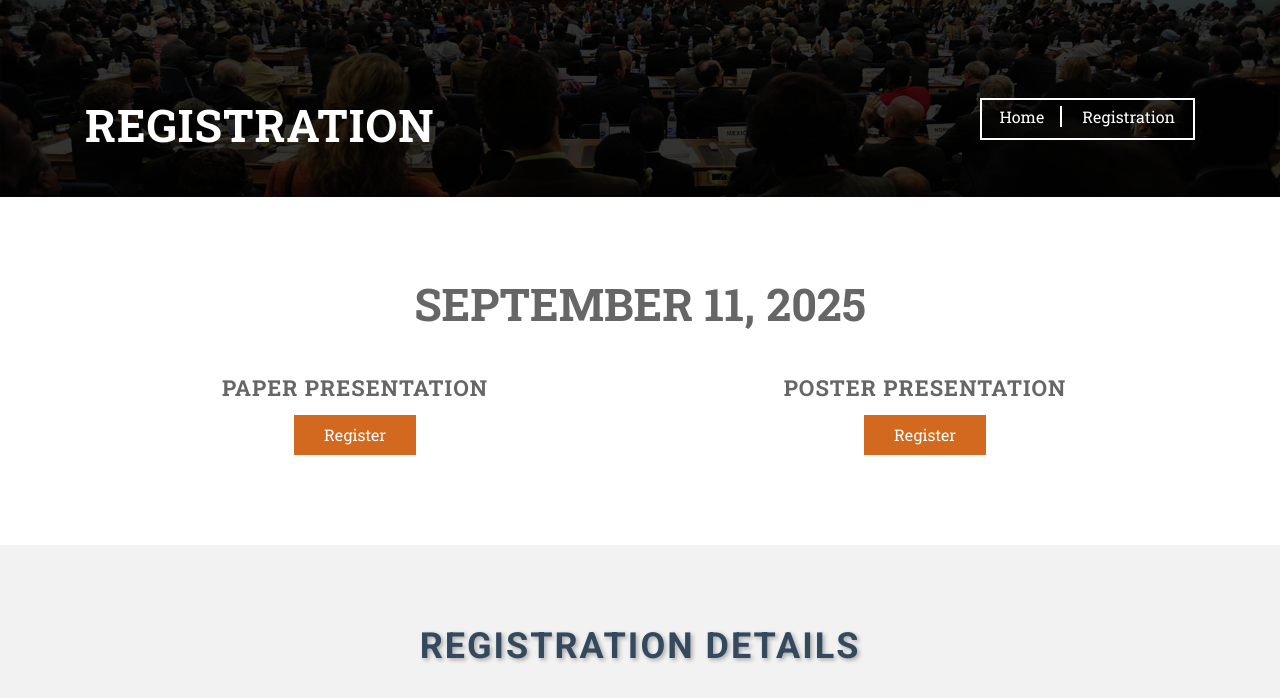
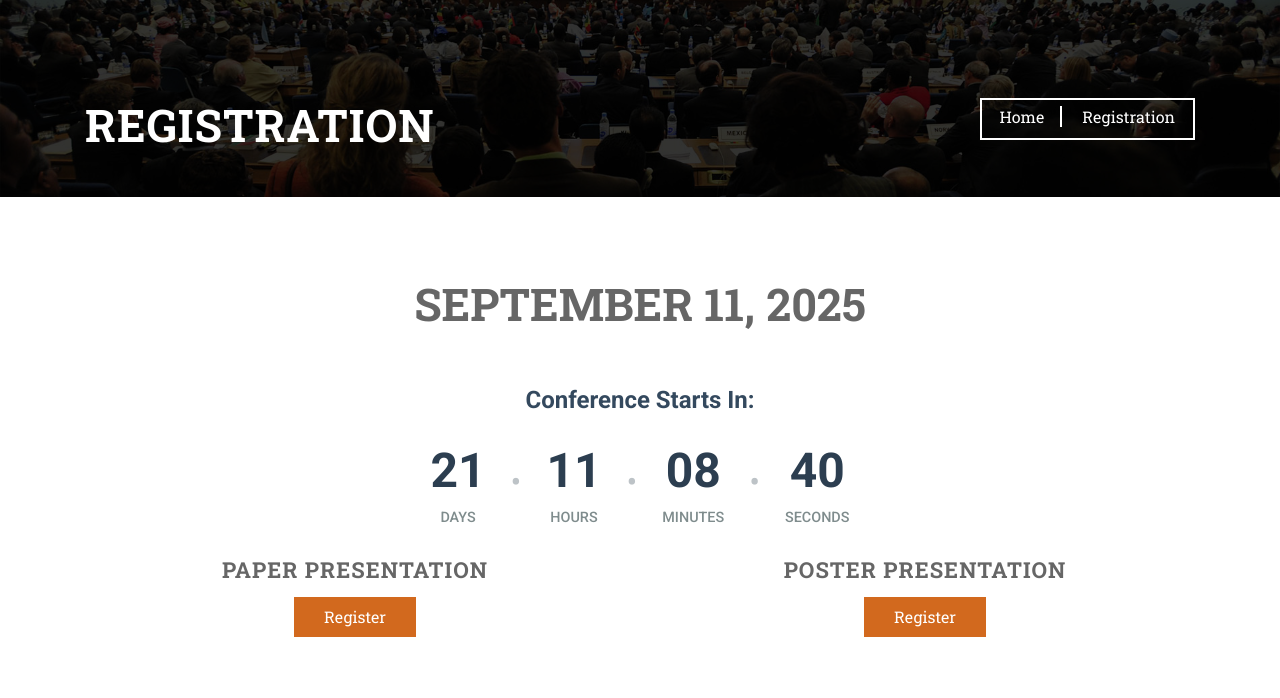
Before and after one commit to Sudharshan2026/NCAAIET3.0, a plain HTML site: page ticket.html in a window 1280 px wide. Shown: the part 102-800 px from the top of the page. Drawn offline with nearby package versions, Linux system fonts and the light colour scheme.

Commit message:
update on tiket

```diff
--- a/ticket.html
+++ b/ticket.html
@@ -89,6 +89,37 @@
                 <header class="section-header">
                     <h3>September 11, 2025</h3>
                 </header>
+
+                <!-- Countdown Timer Section -->
+                <div class="countdown-container" style="text-align: center; margin: 30px 0;">
+                    <h4 style="color: #34495e; margin-bottom: 20px; font-family: 'Roboto', sans-serif;">Conference Starts In:</h4>
+
+                    <!-- Timer Style 3: Minimal Clean -->
+                    <div id="timer-style-3" class="timer-display" style="display: block;">
+                        <div style="display: flex; gap: 25px; align-items: center; justify-content: center;">
+                            <div style="text-align: center;">
+                                <div id="days-3" style="font-size: 3rem; font-weight: bold; color: #2c3e50;">00</div>
+                                <div style="font-size: 0.9rem; color: #7f8c8d; font-weight: 500;">DAYS</div>
+                            </div>
+                            <div style="font-size: 2rem; color: #bdc3c7;">•</div>
+                            <div style="text-align: center;">
+                                <div id="hours-3" style="font-size: 3rem; font-weight: bold; color: #2c3e50;">00</div>
+                                <div style="font-size: 0.9rem; color: #7f8c8d; font-weight: 500;">HOURS</div>
+                            </div>
+                            <div style="font-size: 2rem; color: #bdc3c7;">•</div>
+                            <div style="text-align: center;">
+                                <div id="minutes-3" style="font-size: 3rem; font-weight: bold; color: #2c3e50;">00</div>
+                                <div style="font-size: 0.9rem; color: #7f8c8d; font-weight: 500;">MINUTES</div>
+                            </div>
+                            <div style="font-size: 2rem; color: #bdc3c7;">•</div>
+                            <div style="text-align: center;">
+                                <div id="seconds-3" style="font-size: 3rem; font-weight: bold; color: #2c3e50;">00</div>
+                                <div style="font-size: 0.9rem; color: #7f8c8d; font-weight: 500;">SECONDS</div>
+                            </div>
+                        </div>
+                    </div>
+                </div>
+
                 <div class="row">
                     <div class="col-12 col-md-6 col-sm-12">
                         <div class="single-ticket">
@@ -198,5 +229,93 @@
         <!-- Main Javascript File -->
         <script src="js/main.js"></script>
 
+        <!-- Countdown Timer Script -->
+        <script>
+            // Conference date: September 11, 2025 at 9:00 AM IST
+            const conferenceDate = new Date('2025-09-11T09:00:00+05:30').getTime();
+
+            function updateCountdown() {
+                const now = new Date().getTime();
+                const distance = conferenceDate - now;
+
+                if (distance < 0) {
+                    // Conference has started
+                    document.querySelector('.countdown-container h4').innerHTML = 'Conference Has Started! 🎉';
+                    document.getElementById('timer-style-3').style.display = 'none';
+                    return;
+                }
+
+                const days = Math.floor(distance / (1000 * 60 * 60 * 24));
+                const hours = Math.floor((distance % (1000 * 60 * 60 * 24)) / (1000 * 60 * 60));
+                const minutes = Math.floor((distance % (1000 * 60 * 60)) / (1000 * 60));
+                const seconds = Math.floor((distance % (1000 * 60)) / 1000);
+
+                // Format numbers with leading zeros
+                const formatNumber = (num) => num.toString().padStart(2, '0');
+
+                // Update Timer
+                document.getElementById('days-3').innerHTML = formatNumber(days);
+                document.getElementById('hours-3').innerHTML = formatNumber(hours);
+                document.getElementById('minutes-3').innerHTML = formatNumber(minutes);
+                document.getElementById('seconds-3').innerHTML = formatNumber(seconds);
+            }
+
+            // Update countdown every second
+            updateCountdown();
+            setInterval(updateCountdown, 1000);
+
+            // Add some animation effects
+            document.addEventListener('DOMContentLoaded', function() {
+                const timeUnits = document.querySelectorAll('#timer-style-3 > div > div');
+                timeUnits.forEach((unit, index) => {
+                    if (unit.style.textAlign === 'center') {
+                        unit.style.animation = `fadeInUp 0.6s ease-out ${index * 0.1}s both`;
+                    }
+                });
+            });
+
+            // Add CSS animations
+            const style = document.createElement('style');
+            style.textContent = `
+                @keyframes fadeInUp {
+                    from {
+                        opacity: 0;
+                        transform: translateY(20px);
+                    }
+                    to {
+                        opacity: 1;
+                        transform: translateY(0);
+                    }
+                }
+
+                #timer-style-3 > div > div[style*="text-align: center"] {
+                    transition: all 0.3s ease;
+                }
+
+                #timer-style-3 > div > div[style*="text-align: center"]:hover {
+                    transform: scale(1.05);
+                }
+
+                .timer-display {
+                    transition: all 0.3s ease;
+                }
+
+                @media (max-width: 768px) {
+                    #timer-style-3 div[style*="font-size: 3rem"] {
+                        font-size: 2rem !important;
+                    }
+
+                    #timer-style-3 > div {
+                        gap: 15px !important;
+                    }
+
+                    .countdown-container {
+                        padding: 0 10px;
+                    }
+                }
+            `;
+            document.head.appendChild(style);
+        </script>
+
     </body>
 </html>
```
